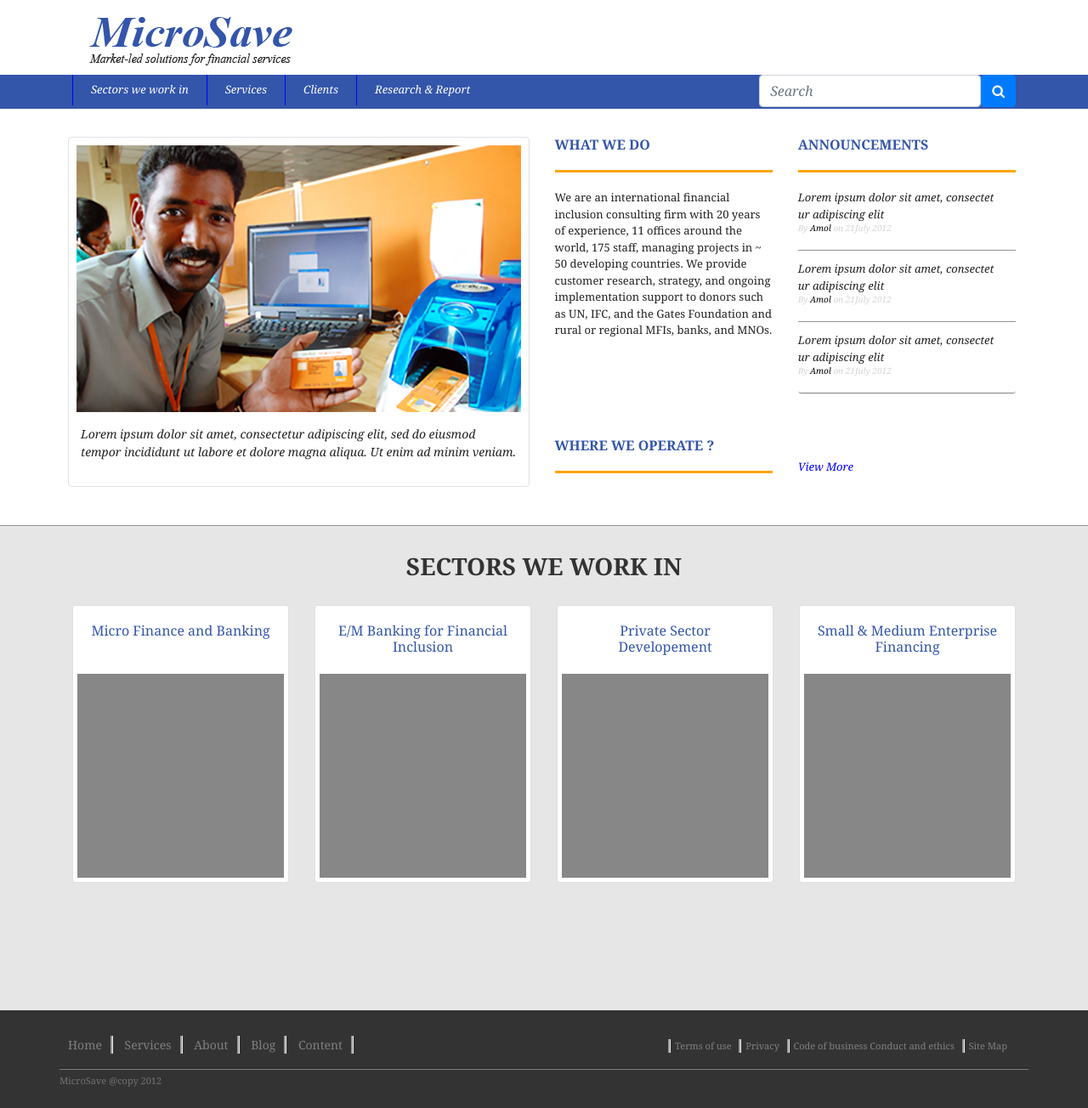
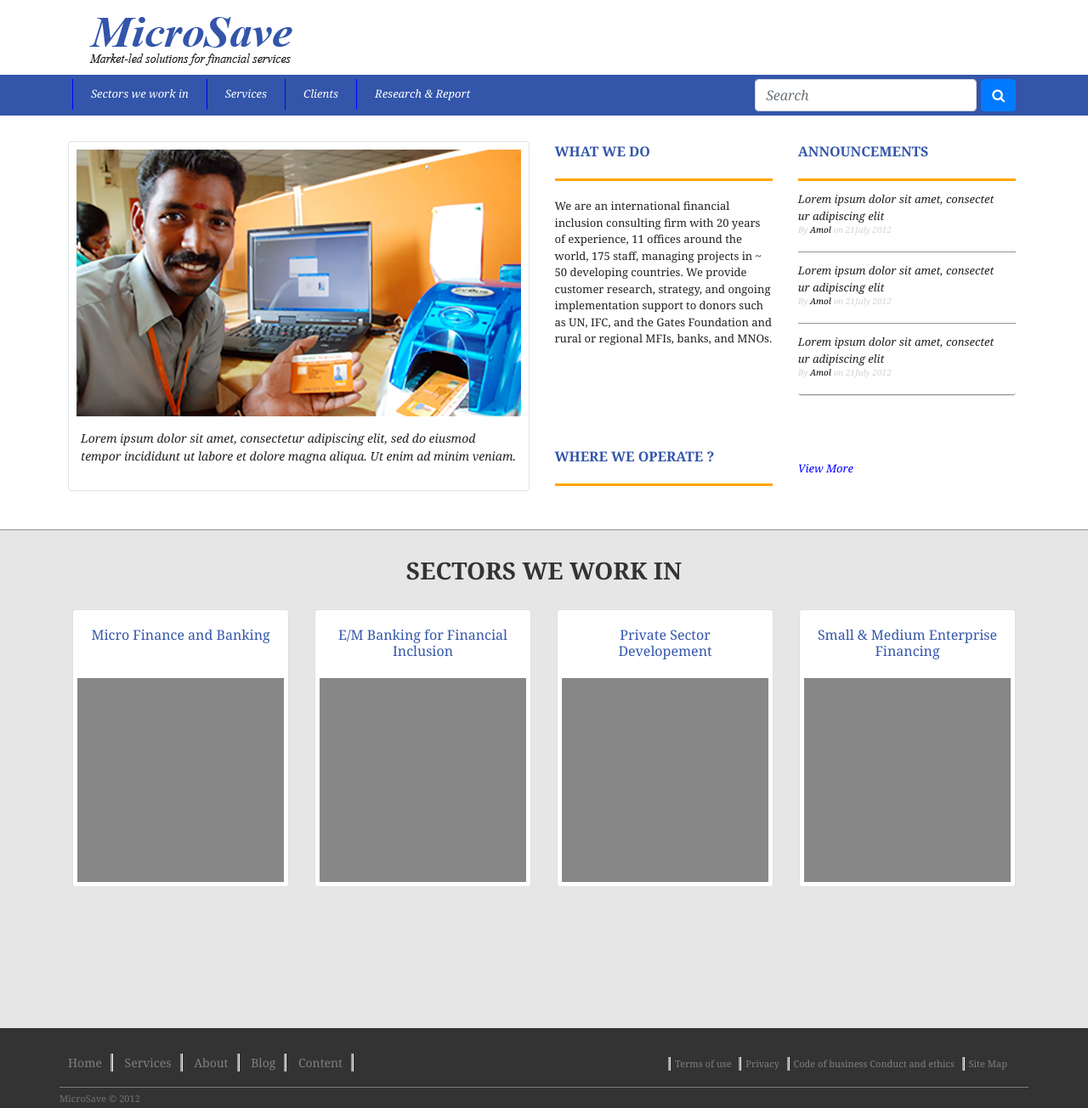
Before and after one commit to swapnilJ-webonise/frontend, a plain HTML site: page index.html in a window 1280 px wide. Shown: the top 1304 px of the page at 85% size. Drawn offline with nearby package versions, Linux system fonts and the light colour scheme.

Commit message:
changes in navbar and card layout

```diff
--- a/css/style.css
+++ b/css/style.css
@@ -1,9 +1,10 @@
+
+
 .header {
   height: 80px;
-
 }
 
-ul li{
+ul li {
   display: inline-block;
 }
 
@@ -13,41 +14,41 @@ a.nav-link {
   font-style: italic;
 }
 
-body{
+body {
   font-family: Georgia;
   font-size: 13px;
   color: #222222;
 }
 
-
-.headings{
+.headings {
   font-size: 16px;
   color: #3355aa;
+  border-bottom: 3px solid orange;
+  padding-bottom: 20px;
 }
 
-.noBorder{
-  border:none;
+.noBorder {
+  border: none;
   border-bottom-style: groove;
-  border-bottom-color:  #e6e6e6;
+  border-bottom-color: #e6e6e6;
   border-width: 2px;
   padding-left: inherit;
   padding-right;
-  word-break:break-all;
-
+  word-break: break-all;
 }
 
-.navbarBackground{
+.navbarBackground {
   background-color: #3355aa;
   height: 40px;
+  padding-top: 5px;
+  padding-bottom: 43px;
 }
 
-
-.nav-item{
+.nav-item {
   padding-left: 5px;
-  padding-right:5px;
-  border-left:1px solid blue;
+  padding-right: 5px;
+  border-left: 1px solid blue;
 }
-
 
 .logo {
   padding: 20px;
@@ -57,39 +58,44 @@ body{
   color: white;
 }
 
-.upperScreenPart{
-  padding-top:  35px;
+.upperScreenPart {
+  padding-top: 35px;
   padding-left: 10px;
   padding-bottom: 45px;
-
 }
 
 .banner-img {
   height: 100%;
   width: 100%;
 }
-.para1{
+
+.para1 {
   height: 60%;
   margin-top: 20px;
   margin-bottom: 45px;
 }
 
-.middleScreenPart{
+.middleScreenPart {
   background-color: #e6e6e6;
   min-width: 100%;
-  border-top:  groove;
-  border-top-color:  #e6e6e6;
+  border-top: groove;
+  border-top-color: #e6e6e6;
   border-width: 2px;
   padding-bottom: 75px;
 }
 
-.lowerScreenPart{
+.lowerScreenPart {
   padding-bottom: 75px;
 }
 
 .sendToLeft {
   font-style: italic;
   width: auto;
+  margin-left: 20px;
+}
+
+.searchButton {
+  margin-left: 5px;
 }
 
 .caption-text {
@@ -98,13 +104,12 @@ body{
   font-family: Georgia;
 }
 
-
 .ul-font {
   font-style: italic;
   height: 80%;
 }
 
-form{
+form {
   display: inline;
   float: right;
 }
@@ -124,7 +129,6 @@ li span {
   position: relative;
   padding: 0px;
   margin-top: 20px;
-
 }
 
 .caption {
@@ -132,20 +136,17 @@ li span {
   padding: 10px;
 }
 
-
 img {
-
   padding: 5px;
 }
 
-.grayImage{
+.grayImage {
   height: 250px;
 }
 
 .writer {
   color: black;
   font-style: bold;
-
 }
 
 h1 {
@@ -165,11 +166,6 @@ h1 {
   margin: 20px auto;
 }
 
-h3 {
-    border-bottom: 3px solid orange;
-    padding-bottom: 20px;
-}
-
 .announcement-border {
   display: block;
   width: 100%;
@@ -184,15 +180,14 @@ h6 {
   color: #D3D3D3;
 }
 
-
 .sectors {
   padding: 25px;
   color: #333333;
   font-size: 28px;
-    font-weight:  bold;
+  font-weight: bold;
 }
 
-.cardLayout{
+.cardLayout {
   height: 75px;
 }
 
@@ -200,7 +195,6 @@ h4 {
   color: #3355aa;
   font-size: 16px;
   text-align: center;
-
 }
 
 span.vertical-line {
@@ -230,64 +224,63 @@ label {
   font-style: bold;
 }
 
-
-.footerColor{
+.footerColor {
   background-color: #333333;
   min-width: 100%;
   padding-top: 15px;
   padding-bottom: 35px;
 }
 
-
-.footerStyle{
+.footerStyle {
   font-size: 14px;
   padding-top: 15px;
   color: white;
   padding-right: 5px;
-
 }
 
-.leftFooter{
+.leftFooter {
   font-size: 14px;
   padding-right: 10px;
   padding-left: 10px;
   border-right-style: groove;
 }
-.rightFooter{
+
+.rightFooter {
   font-size: 11px;
   padding-right: 5px;
   padding-left: 5px;
   border-left-style: groove;
   font-weight: 200;
-
-
 }
 
-a.footerLink{
+a.footerLink {
   color: gray;
 }
 
-a.footerLink:hover{
+a.footerLink:hover {
   color: white;
   text-decoration: none;
 }
 
-a.viewMore:hover{
+a.viewMore:hover {
   color: blue;
   text-decoration: none;
 }
 
-.copyright{
+.copyright {
   font-size: 11px;
-
 }
 
-.removeUlMargin{
+.removeUlMargin {
   padding-left: inherit;
 }
 
-.bottomRow{
+.bottomRow {
   border-top-style: groove;
-  border-top-color:  gray;
+  border-top-color: gray;
+}
 
+.card {
+  padding: 0;
+  list-style-type: none;
 }
--- a/index.html
+++ b/index.html
@@ -5,36 +5,31 @@
   <link rel="stylesheet" href="https://stackpath.bootstrapcdn.com/bootstrap/4.1.3/css/bootstrap.min.css" integrity="sha384-MCw98/SFnGE8fJT3GXwEOngsV7Zt27NXFoaoApmYm81iuXoPkFOJwJ8ERdknLPMO" crossorigin="anonymous">
   <link rel="stylesheet" href="https://cdnjs.cloudflare.com/ajax/libs/font-awesome/4.7.0/css/font-awesome.min.css">
   <link rel="stylesheet" type="text/css" href="css/style.css">
-
 </head>
-
 <body>
-
   <div class="container">
     <div>
-        <a href="#"><h1 class="header">
+      <a href="#">
+        <h1 class="header">
           <img src="images/logo.png" class="logo">
-          </h1></a>
+        </h1>
+      </a>
     </div>
   </div>
   <div class="navbarBackground">
   <div class="container">
     <div class="row">
       <div class="col-md-8">
-
         <ul class="nav">
           <li class="nav-item">
             <a class="nav-link" href="#">Sectors we work in</a>
           </li>
-
           <li class="nav-item">
             <a class="nav-link" href="#">Services </a>
           </li>
-
           <li class="nav-item">
             <a class="nav-link" href="#">Clients </a>
           </li>
-
           <li class="nav-item">
             <a class="nav-link" href="#">Research & Report </a>
           </li>
@@ -43,7 +38,7 @@
       <div class="col-md-4">
         <form class="clearfix" >
           <input class="form-control float-left sendToLeft" placeholder="Search" >
-         <button class="btn btn-primary float-right"><i class="fa fa-search "></i></button>
+          <button class="btn btn-primary float-right searchButton"><i class="fa fa-search "></i></button>
         </form>
       </div>
     </div>
@@ -58,78 +53,74 @@
           </p>
         </div>
       </div>
-
       <div class="col-md-3">
-        <h3 class="headings"><b>WHAT WE DO</b></h3>
+        <div class="headings"><b>WHAT WE DO</b></div>
         <p class="para1">We are an international financial inclusion consulting firm with 20 years of experience, 11 offices around the world, 175 staff, managing projects in ~ 50 developing countries. We provide customer research, strategy, and ongoing implementation support to donors such as UN, IFC, and the Gates Foundation and rural or regional MFIs, banks, and MNOs.</p>
-
-        <h3 class="headings"><b>WHERE WE OPERATE ?</b></h3>
+        <div class="headings img-responsive"><b>WHERE WE OPERATE ?</b></div>
       </div>
-
       <div class="col-md-3">
-        <h3 class="headings"><b>ANNOUNCEMENTS</b></h3>
+        <div class="headings"><b>ANNOUNCEMENTS</b></div>
         <ul class="list-group ul-font">
-          <li class="list-group-item noBorder">Lorem ipsum dolor sit amet, consectetur adipiscing elit <br>
+          <li class="list-group-item noBorder">
+            Lorem ipsum dolor sit amet, consectetur adipiscing elit <br>
             <h6>By
-            <span class ="writer">Amol</span> on 21July 2012</h6>
+              <span class ="writer">Amol</span> on 21July 2012
+            </h6>
           </li>
-
-          <li class="list-group-item noBorder">Lorem ipsum dolor sit amet, consectetur adipiscing elit <br>
+          <li class="list-group-item noBorder">
+            Lorem ipsum dolor sit amet, consectetur adipiscing elit <br>
             <h6>By
-            <span class ="writer">Amol</span> on 21July 2012</h6>
+              <span class ="writer">Amol</span> on 21July 2012
+            </h6>
           </li>
-
-          <li class="list-group-item noBorder">Lorem ipsum dolor sit amet, consectetur adipiscing elit <br>
+          <li class="list-group-item noBorder">
+            Lorem ipsum dolor sit amet, consectetur adipiscing elit <br>
             <h6>By
-            <span class ="writer">Amol</span> on 21July 2012</h6>
+              <span class ="writer">Amol</span> on 21July 2012
+            </h6>
           </li>
         </ul>
-
         <a href="#" class="viewMore">View More</a>
       </div>
     </div>
   </div>
-
   <div class="container middleScreenPart" >
-
     <div class="sectors" align="center">
       SECTORS WE WORK IN
     </div>
-
     <div class="container lowerScreenPart">
       <div class="row">
         <div class="col-md-3">
-          <div class="card">
-            <div class="card-body cardLayout">
+          <ul class="card">
+            <li class="card-body cardLayout">
               <h4 class="card-title" >Micro Finance and Banking</h4>
+            </li>
+            <img class="card-img-top grayImage" src="images/gray.png" >
+          </ul>
         </div>
-            <img class="card-img-top grayImage" src="images/gray.png" >
+        <div class="col-md-3">
+          <ul class="card"  >
+            <li class="card-body cardLayout">
+              <h4 class="card-title" >E/M Banking for Financial Inclusion</h4>
+            </li>
+            <img class="card-img-top grayImage" src="images/gray.png"  >
+          </ul>
         </div>
+        <div class="col-md-3">
+          <ul class="card"  >
+            <li class="card-body cardLayout">
+              <h4 class="card-title" >Private Sector Developement</h4>
+            </li>
+            <img class="card-img-top grayImage" src="images/gray.png"  >
+          </ul>
         </div>
-        <div class="col-md-3 ">
-          <div class="card"  >
-            <div class="card-body cardLayout">
-              <h4 class="card-title" >E/M Banking for Financial Inclusion</h4>
-            </div>
+        <div class="col-md-3">
+          <ul class="card"  >
+            <li class="card-body cardLayout">
+              <h4 class="card-title" >Small & Medium Enterprise Financing</h4>
+            </li>
             <img class="card-img-top grayImage" src="images/gray.png"  >
-          </div>
-        </div>
-
-        <div class="col-md-3   ">
-          <div class="card"  >
-            <div class="card-body cardLayout">
-               <h4 class="card-title" >Private Sector Developement</h4>
-            </div>
-            <img class="card-img-top grayImage" src="images/gray.png"  >
-          </div>
-        </div>
-        <div class="col-md-3 ">
-          <div class="card"  >
-            <div class="card-body cardLayout">
-              <h4 class="card-title" >Small & Medium Enterprise Financing</h4>
-            </div>
-            <img class="card-img-top grayImage" src="images/gray.png"  >
-          </div>
+          </ul>
         </div>
       </div>
     </div>
@@ -155,13 +146,9 @@
         </div>
       </div>
       <div class="row bottomRow">
-  <p class="copyright">MicroSave @copy 2012</p>
-
-
-
+        <p class="copyright">MicroSave &#169; 2012</p>
       </div>
     </div>
   </footer>
-
 </body>
 </html>
```
Lines whose indentation alone changed are shown as unchanged.
